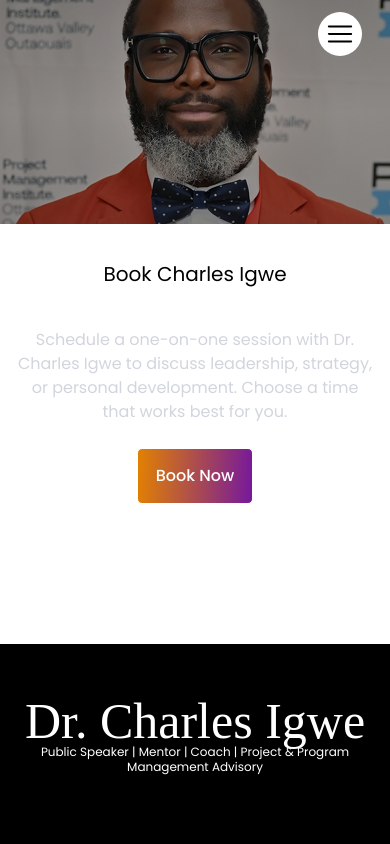
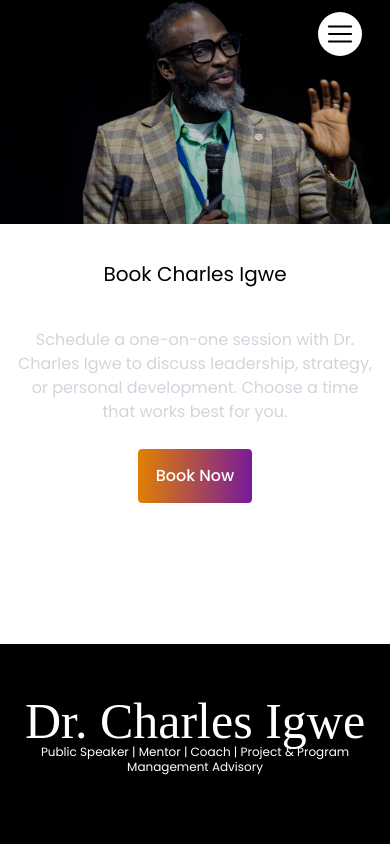
Before and after one commit to Akpcodes636/Dr-charles-igwe, a Next.js app: page /booking in a window 390 px wide. Shown: the top 844 px of the page. Built offline with nearby package versions, Linux system fonts and the light colour scheme; a web font is replaced by a local one.

Commit message:
Update Booking and KingdomCard components; change background image and add link prop for profile navigation

```diff
--- a/src/app/(home)/booking/page.tsx
+++ b/src/app/(home)/booking/page.tsx
@@ -92,9 +92,9 @@ const Booking = () => {
           className="
         relative
         h-[224px] sm:h-[320px] md:h-[330px] lg:h-0
-        bg-[url('/images/AKP.png')]
-        md:bg-[url('/images/Akp.png')] lg:bg-none
-        bg-no-repeat bg-cover bg-center
+        bg-[url('/images/igwe-15.png')]
+        md:bg-[url('/images/igwe-15.png')] lg:bg-none
+        bg-no-repeat bg-cover bg-[position:center_20%]
       "
         >
           {/* Gradient Overlay */}
@@ -116,7 +116,7 @@ const Booking = () => {
             <div className="grid grid-cols-1 md:grid-cols-1 lg:grid-cols-2 gap-x-[31px]">
               <div className="max-w-[604px] h-[912px] bg-green-600 hidden md:hidden lg:block">
                 <Image
-                  src="/images/Booking.png"
+                  src="/images/igwe-15.png"
                   width={500}
                   height={500}
                   alt=""
--- a/src/app/(home)/gallery/kingdom-arena/page.tsx
+++ b/src/app/(home)/gallery/kingdom-arena/page.tsx
@@ -27,6 +27,7 @@ const Page = () => {
                   img={item.img}
                   title={item.title}
                   text={item.text}
+                  link={item.link}
                 />
               ))}
             </div>
--- a/src/app/components/ui/KingdomCard.tsx
+++ b/src/app/components/ui/KingdomCard.tsx
@@ -1,15 +1,18 @@
 "use client";
 import Image from "next/image";
 import Button from "./Button";
+import Link from "next/link";
 
 const KingdomCard = ({
   img,
   title,
   text,
+  link,
 }: {
   img: string;
   title: string;
   text: string;
+  link: string;
 }) => {
   return (
     <div className="w-full max-w-[358px] md:max-w-full lg:max-w-full mx-auto min-h-[357px] bg-[#EDF3FC] rounded-[5px]">
@@ -39,9 +42,11 @@ const KingdomCard = ({
 
         {/* Button */}
         <div className="flex justify-center">
-          <Button style="border" type="button">
-            View Profile
-          </Button>
+          <Link href={link} target="_blank" rel="noopener noreferrer">
+            <Button style="border" type="button">
+              View Profile
+            </Button>
+          </Link>
         </div>
       </div>
     </div>
```
Also changed, not shown: public/images/igwe-15.png (added).
